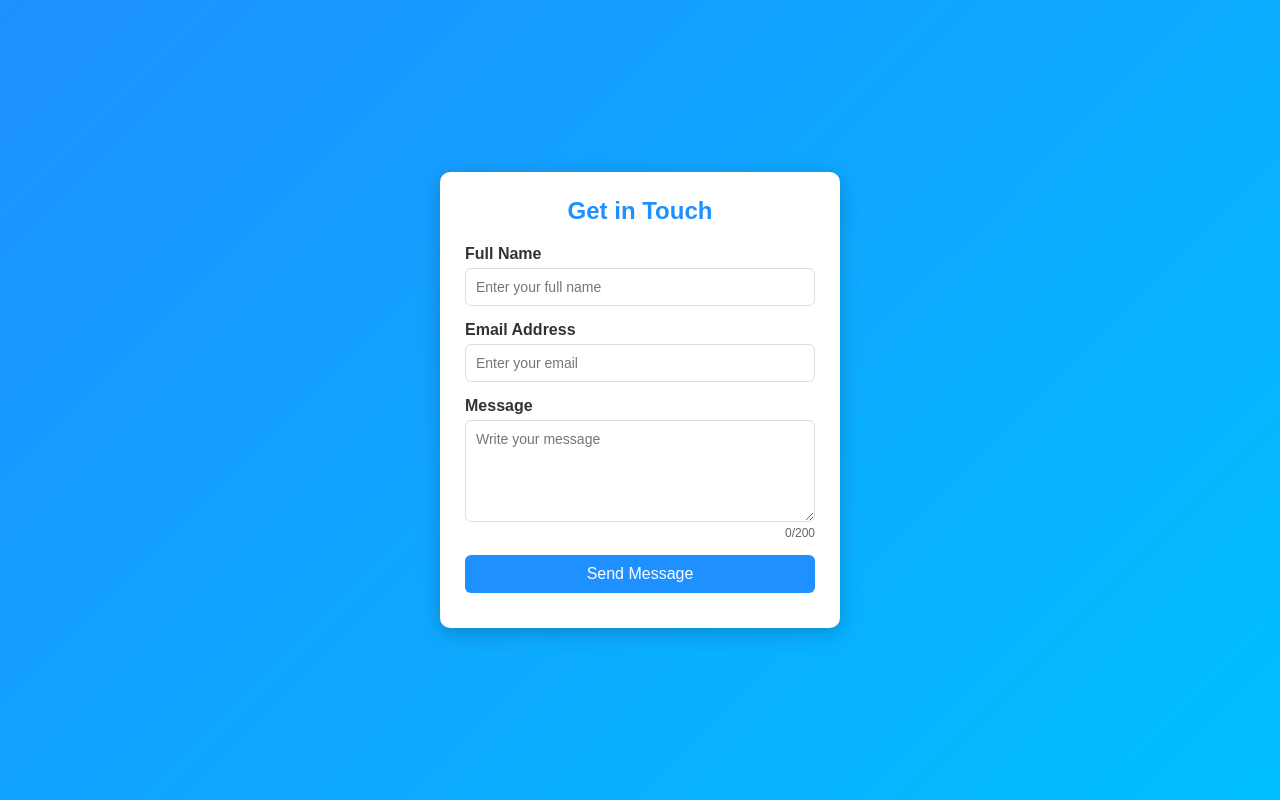
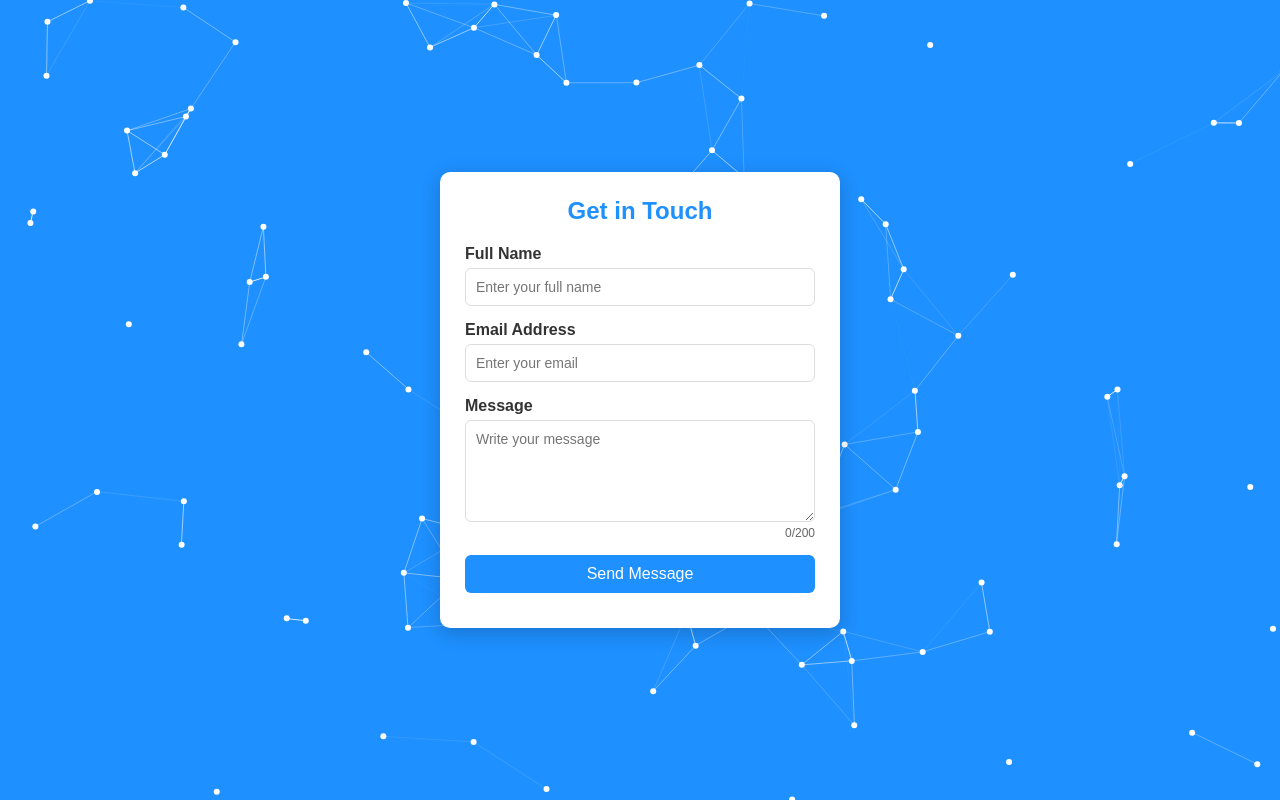
Before and after one commit to Vishal-475/t6-contact-form, a plain HTML site: page index.html in a window 1280 px wide. Drawn offline with nearby package versions, Linux system fonts and the light colour scheme.

Commit message:
updated contact form

```diff
--- a/index.html
+++ b/index.html
@@ -7,7 +7,11 @@
     <link rel="stylesheet" href="style.css">
 </head>
 <body>
-    <div class="contact-container">
+    <!-- Particles Background -->
+    <div id="particles-js"></div>
+
+    <!-- Contact Form -->
+    <div class="contact-container" data-tilt>
         <h2>Get in Touch</h2>
         <form id="contactForm">
             <div class="form-group">
@@ -34,6 +38,10 @@
         </form>
     </div>
 
+    <!-- Scripts -->
+    <script src="https://cdn.jsdelivr.net/npm/particles.js@2.0.0/particles.min.js"></script>
+    <script src="https://cdn.jsdelivr.net/npm/vanilla-tilt@1.7.2/dist/vanilla-tilt.min.js"></script>
+    <script src="https://cdnjs.cloudflare.com/ajax/libs/gsap/3.12.2/gsap.min.js"></script>
     <script src="script.js"></script>
 </body>
 </html>
--- /dev/null
+++ b/particles.json
@@ -0,0 +1,8 @@
+{
+  "particles": {
+    "number": { "value": 80 },
+    "size": { "value": 3 },
+    "move": { "speed": 1 },
+    "line_linked": { "enable": true }
+  }
+}
--- a/script.js
+++ b/script.js
@@ -1,3 +1,21 @@
+// Load particles.js background
+particlesJS.load('particles-js', 'particles.json', function() {
+  console.log('Particles.js loaded');
+});
+
+// Tilt effect for form
+VanillaTilt.init(document.querySelector(".contact-container"), {
+    max: 15,
+    speed: 400,
+    glare: true,
+    "max-glare": 0.2
+});
+
+// GSAP animation for form load
+gsap.from(".contact-container", { duration: 1, opacity: 0, y: -50, ease: "power3.out" });
+
+
+// ===== Form Validation =====
 const form = document.getElementById("contactForm");
 const nameInput = document.getElementById("name");
 const emailInput = document.getElementById("email");
@@ -23,7 +41,7 @@ function validateField(input) {
         ? input.nextElementSibling
         : input.parentElement.querySelector(".error-message");
 
-    errorElement.textContent = ""; // Clear old errors
+    errorElement.textContent = "";
 
     if (input.id === "name") {
         if (input.value.trim() === "") {
@@ -50,9 +68,9 @@ function validateField(input) {
     }
 }
 
-// Form submit validation
+// Form submit
 form.addEventListener("submit", (e) => {
-    e.preventDefault(); // Stop form from refreshing
+    e.preventDefault();
 
     let isValid = true;
     [nameInput, emailInput, messageInput].forEach(input => {
--- a/style.css
+++ b/style.css
@@ -6,11 +6,20 @@
 }
 
 body {
-    background: linear-gradient(135deg, #1e90ff, #00bfff);
+    height: 100vh;
     display: flex;
     justify-content: center;
     align-items: center;
-    min-height: 100vh;
+}
+
+#particles-js {
+    position: fixed;
+    top: 0;
+    left: 0;
+    width: 100%;
+    height: 100%;
+    z-index: -1;
+    background: #1e90ff;
 }
 
 .contact-container {
@@ -20,6 +29,7 @@ body {
     max-width: 400px;
     border-radius: 10px;
     box-shadow: 0 5px 20px rgba(0, 0, 0, 0.2);
+    z-index: 1;
 }
 
 .contact-container h2 {
```
